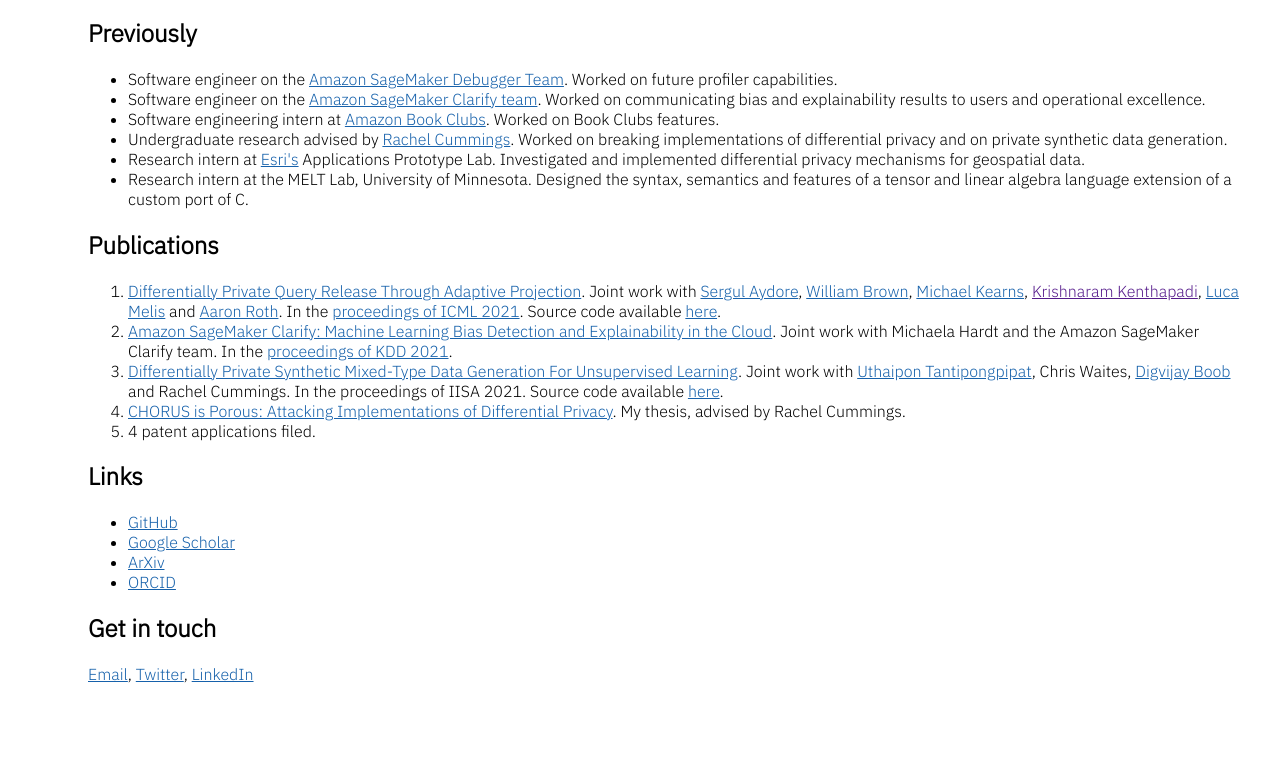
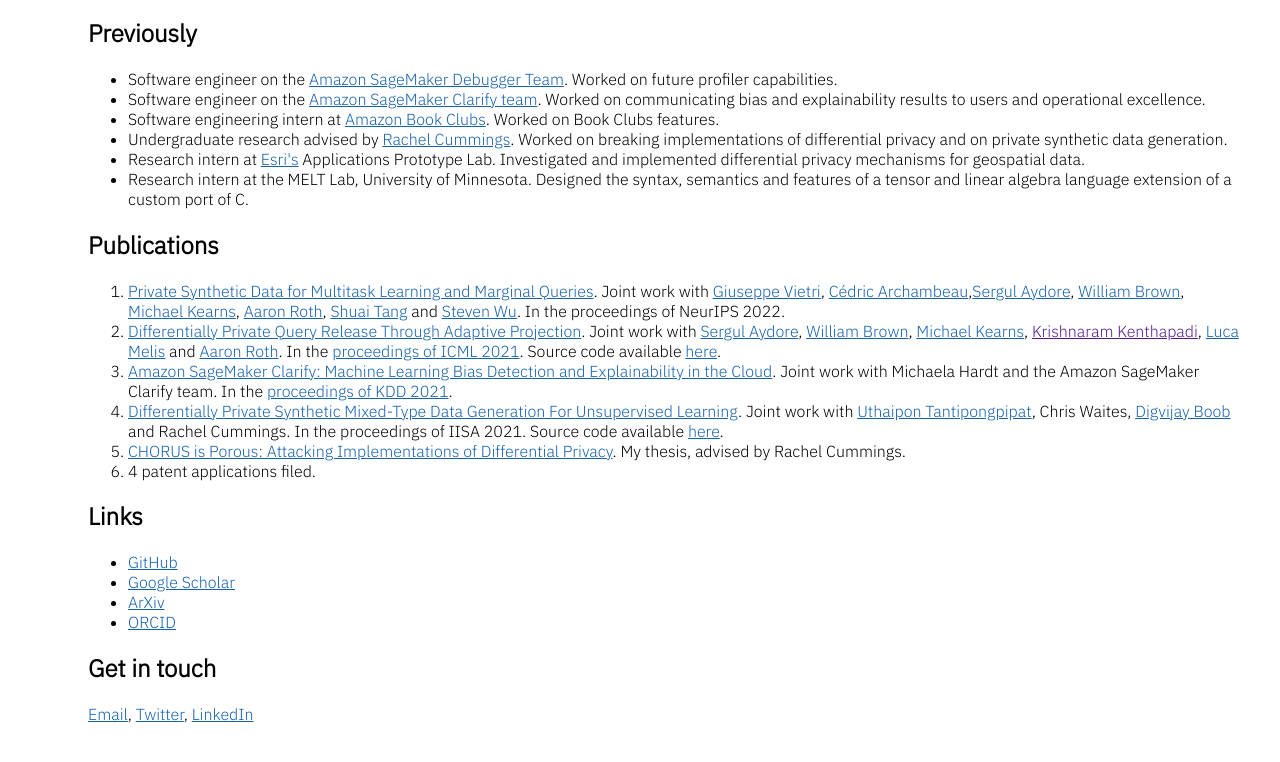
Before and after one commit to AnkitSiva/ankitsiva.github.io, a plain HTML site: page index.html in a window 1280 px wide. Shown: the part 166-928 px from the top of the page. Drawn offline with Linux system fonts and the light colour scheme.

Commit message:
Update index.html
Added link to newest paper

```diff
--- a/index.html
+++ b/index.html
@@ -44,6 +44,8 @@
 
             <h2> Publications </h2>
             <ol>
+		<li> <a href=https://arxiv.org/abs/2209.07400>Private Synthetic Data for Multitask Learning and Marginal Queries</a>. Joint work with <a href=https://www.giuseppevietri.com/>Giuseppe Vietri</a>, <a href=http://www0.cs.ucl.ac.uk/staff/c.archambeau/>Cédric Archambeau</a>,<a href=https://sergulaydore.github.io/>Sergul Aydore</a>, <a href=https://wibrown.github.io/>William Brown</a>, <a href=http://www.cis.upenn.edu/~mkearns/>Michael Kearns</a>, <a href=https://www.cis.upenn.edu/~aaroth/>Aaron Roth</a>, <a href=https://shuaitang.github.io/>Shuai Tang</a> and <a href=https://zstevenwu.com/>Steven Wu</a>. In the proceedings of NeurIPS 2022.
+                </li>
                 <li> <a href=https://arxiv.org/abs/2103.06641>Differentially Private Query Release Through Adaptive Projection</a>. Joint work with <a href=https://sergulaydore.github.io/>Sergul Aydore</a>, <a href=https://wibrown.github.io/>William Brown</a>, <a href=http://www.cis.upenn.edu/~mkearns/>Michael Kearns</a>, <a href=>Krishnaram Kenthapadi</a>, <a href=https://www.lucamel.is/>Luca Melis</a> and <a href=https://www.cis.upenn.edu/~aaroth/>Aaron Roth</a>. In the <a href=http://proceedings.mlr.press/v139/aydore21a.html>proceedings of ICML 2021</a>. Source code available <a href=https://www.github.com/amazon-research/relaxed-adaptive-projection>here</a>.
                 </li>
                 <li>
```
